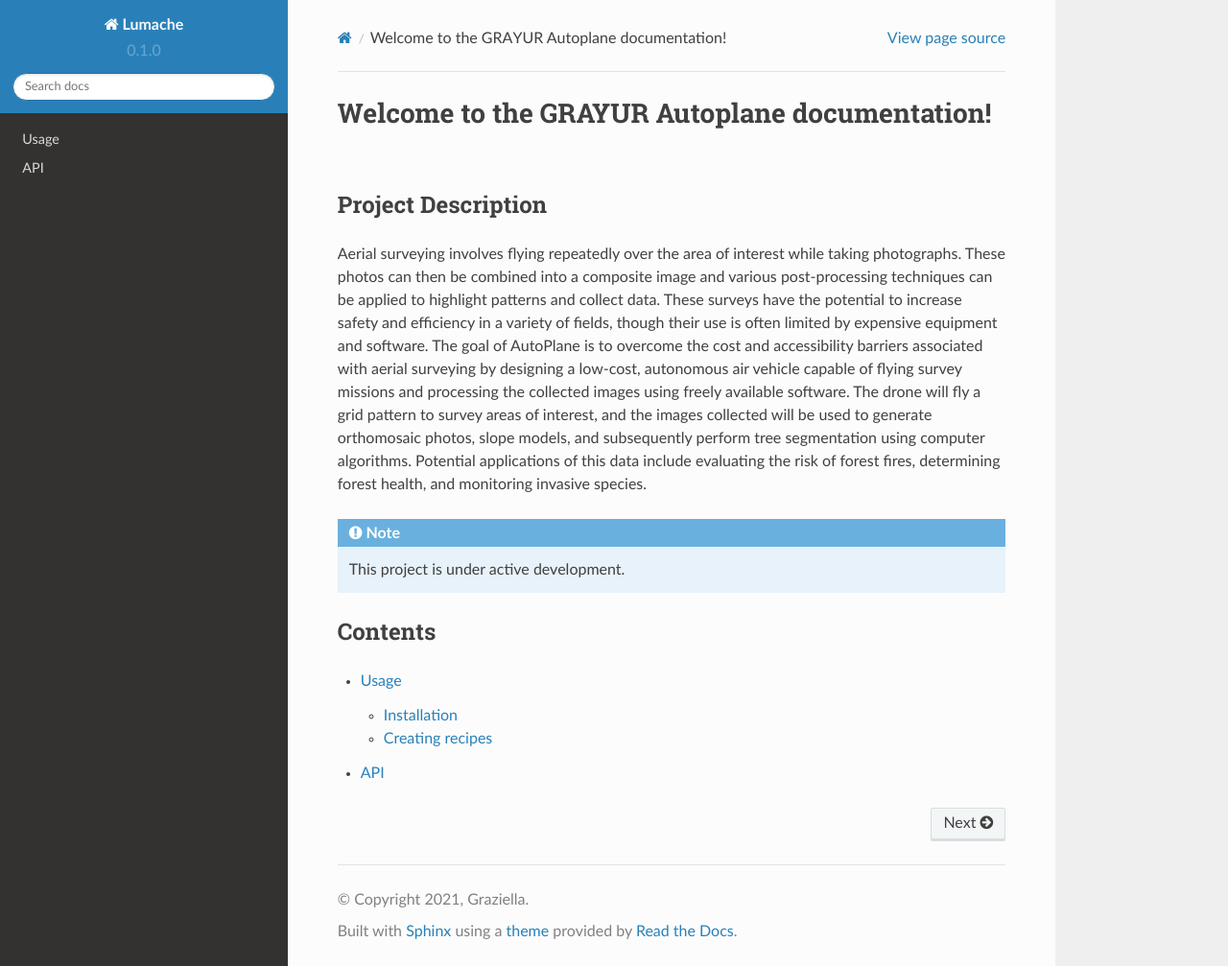
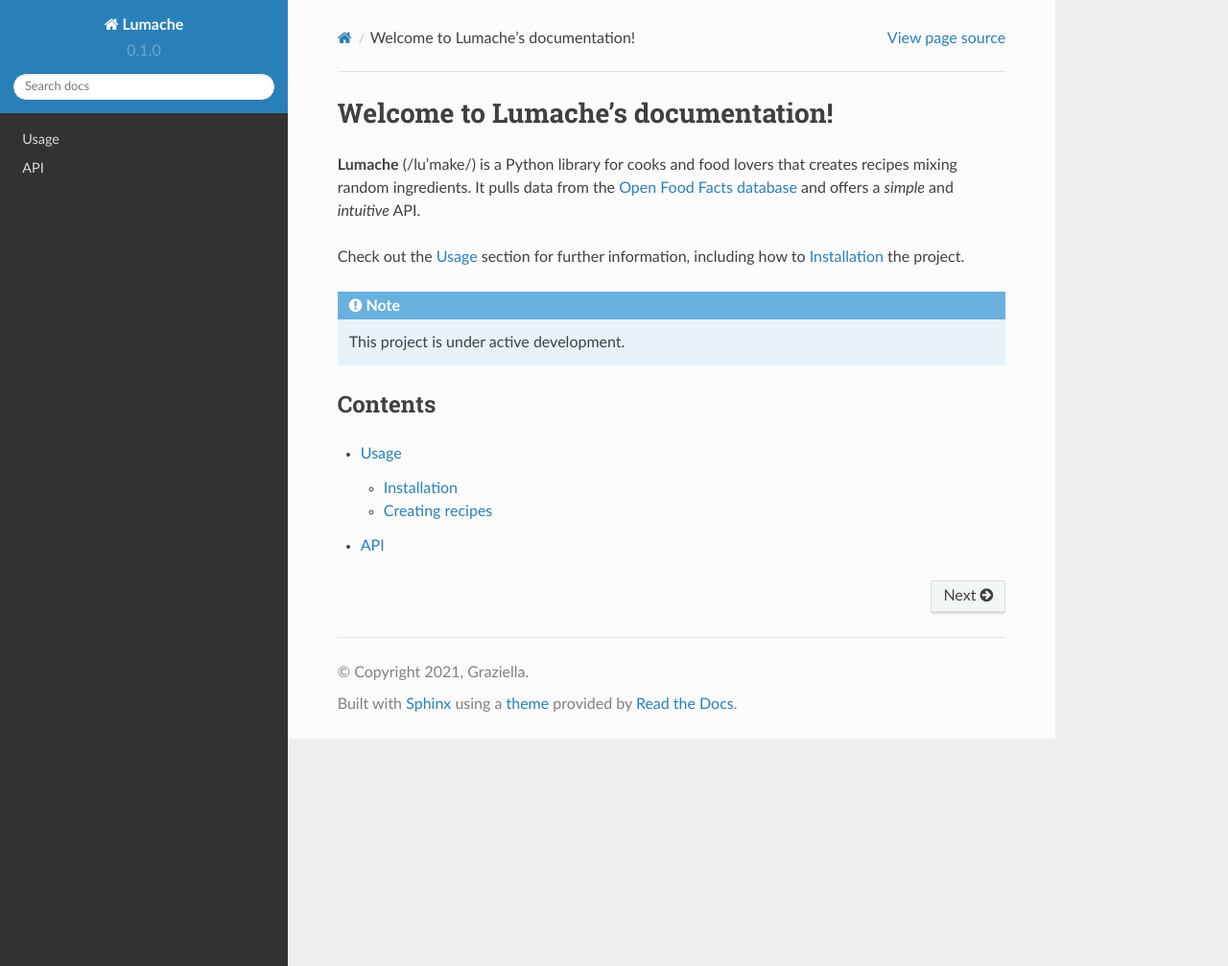
Before and after one commit to ben20vt/GrayUR-AutoPlane, a Sphinx documentation site: the page built from docs/source/index.rst, in a window 1280 px wide and 1007 px high. Shown: the whole window at 96% size. Built offline with Sphinx 7.4.7 and the Read the Docs theme 2.0.0, drawn with Linux system fonts in a browser that asks for light colours.

Commit message:
Update index.rst

```diff
--- a/docs/source/index.rst
+++ b/docs/source/index.rst
@@ -1,22 +1,13 @@
-Welcome to the GRAYUR Autoplane documentation!
+Welcome to Lumache's documentation!
 ===================================
 
-Project Description
---------
-Aerial surveying involves flying repeatedly over the area of interest while taking photographs.
-These photos can then be combined into a composite image and various post-processing
-techniques can be applied to highlight patterns and collect data. These surveys have the potential
-to increase safety and efficiency in a variety of fields, though their use is often limited by
-expensive equipment and software. The goal of AutoPlane is to overcome the cost and
-accessibility barriers associated with aerial surveying by designing a low-cost, autonomous air
-vehicle capable of flying survey missions and processing the collected images using freely
-available software. The drone will fly a grid pattern to survey areas of interest, and the images
-collected will be used to generate orthomosaic photos, slope models, and subsequently perform
-tree segmentation using computer algorithms. Potential applications of this data include
-evaluating the risk of forest fires, determining forest health, and monitoring invasive species.
+**Lumache** (/lu'make/) is a Python library for cooks and food lovers
+that creates recipes mixing random ingredients.
+It pulls data from the `Open Food Facts database <https://world.openfoodfacts.org/>`_
+and offers a *simple* and *intuitive* API.
 
-.. Check out the :doc:`usage` section for further information, including
-.. how to :ref:`installation` the project.
+Check out the :doc:`usage` section for further information, including
+how to :ref:`installation` the project.
 
 .. note::
 
```
